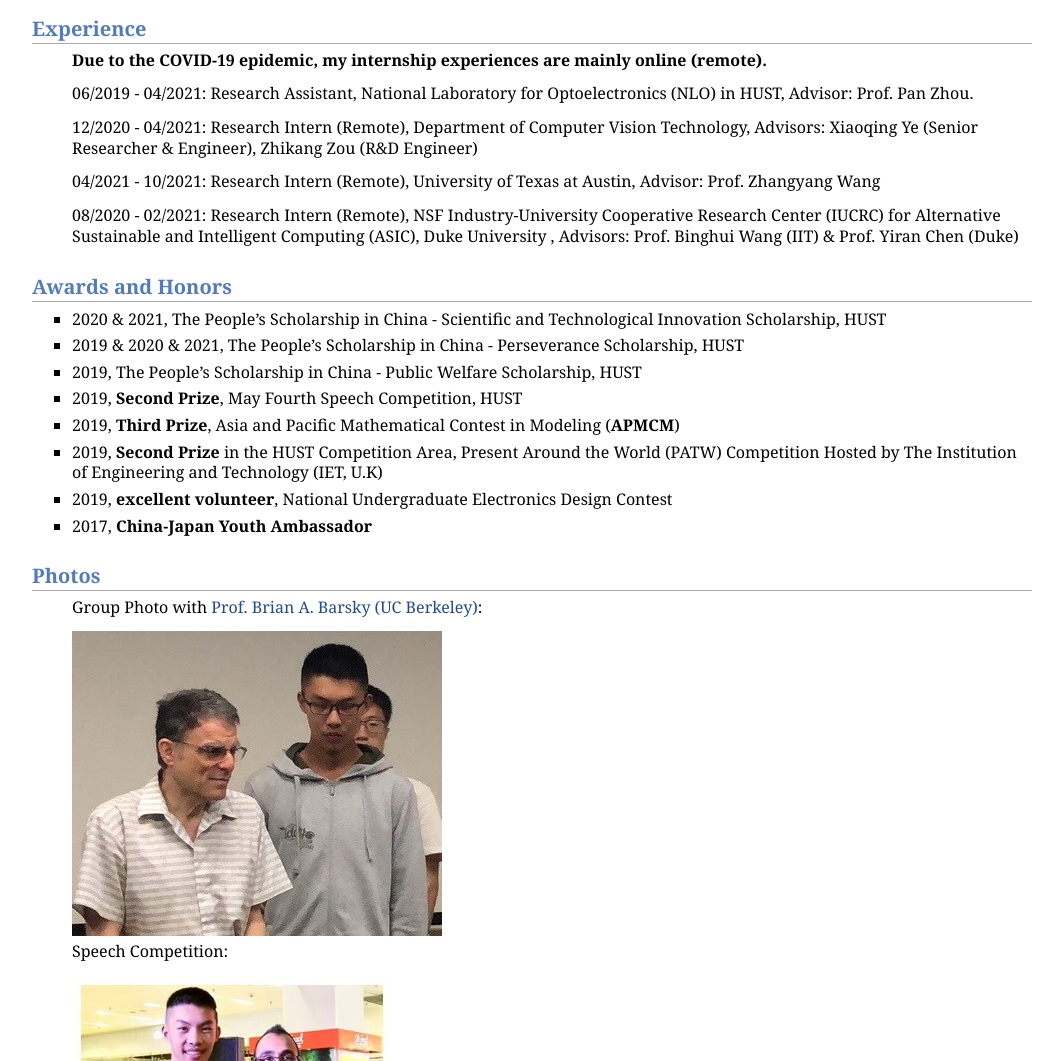
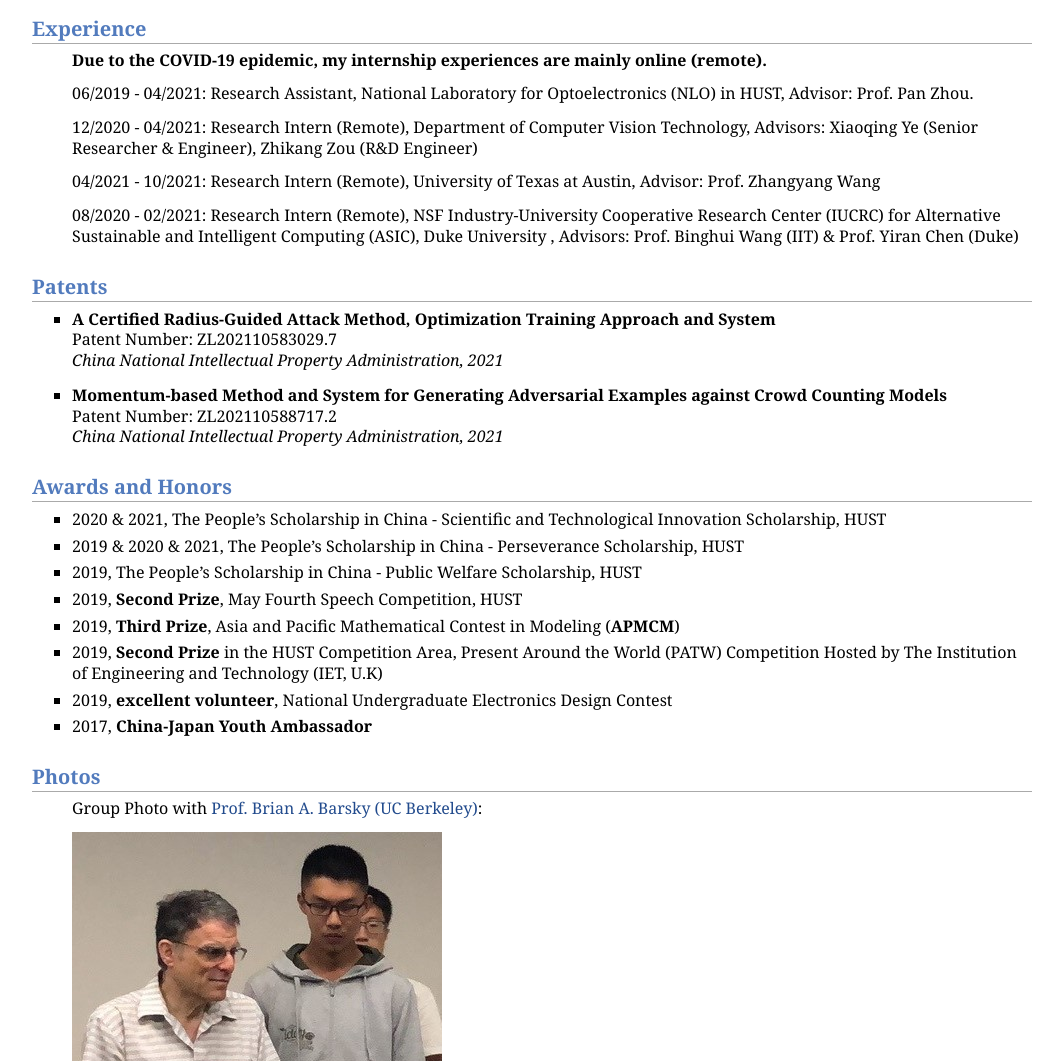
Before and after one commit to harrywuhust2022/harrywuhust2022.github.io, a plain HTML site: page index.html in a window 1280 px wide. Shown: the part 1670-2731 px from the top of the page, without its empty margins (108-1171 px from the left). Drawn offline with Linux system fonts and the light colour scheme.

Commit message:
Update index.html

```diff
--- a/index.html
+++ b/index.html
@@ -182,7 +182,24 @@ Computing (ASIC), Duke University , Advisors: Prof. Binghui Wang (IIT) & Prof. Y
 </ul>
 
 
+<h2>Patents</h2>
+<ul>
+<li>
+<p>
+<b>A Certified Radius-Guided Attack Method, Optimization Training Approach and System</b><br>
+Patent Number: ZL202110583029.7<br>
+<i>China National Intellectual Property Administration, 2021</i>
+</p>
+</ul>
 
+<ul>
+<li>
+<p>
+<b>Momentum-based Method and System for Generating Adversarial Examples against Crowd Counting Models</b><br>
+Patent Number: ZL202110588717.2<br>
+<i>China National Intellectual Property Administration, 2021</i>
+</p>
+</ul>
 
 <h2>Awards and Honors</h2>
 <ul>
```
